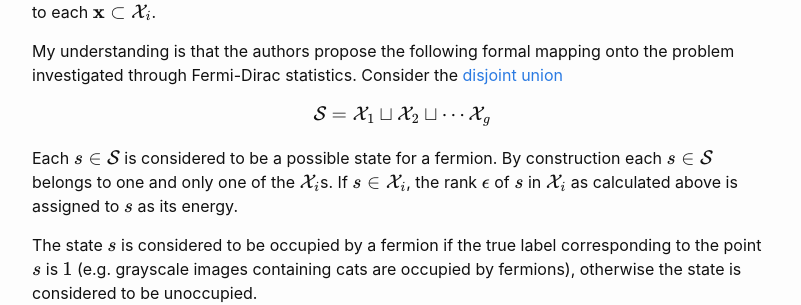
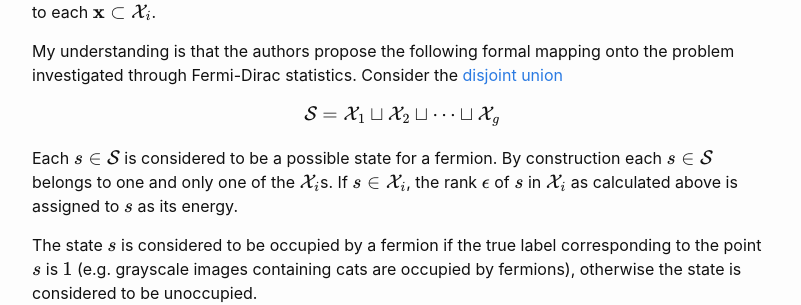
Before and after one commit to steppi/steppi.github.io, a Jekyll site: the page built from _posts/2021-10-01-fermi-dirac.md, in a window 1280 px wide and 900 px high, scrolled down 7852 px. Shown: the part 154-459 px from the top of the window, without its empty margins (238-1039 px from the left). Built offline with Jekyll 4.4.1, drawn with Linux system fonts in a browser that asks for light colours.

Commit message:
Add missing symbol

```diff
--- a/_posts/2021-10-01-fermi-dirac.md
+++ b/_posts/2021-10-01-fermi-dirac.md
@@ -400,7 +400,7 @@ $$\mathbf{x} \subset \mathcal{X_{i}}$$.
 My understanding is that the authors propose the following formal mapping onto the problem investigated
 through Fermi-Dirac statistics. Consider the [disjoint union](https://en.wikipedia.org/wiki/Disjoint_union)
 
-$$\mathcal{S} = \mathcal{X}_1 \sqcup \mathcal{X}_2 \sqcup \cdots \mathcal{X}_g$$
+$$\mathcal{S} = \mathcal{X}_1 \sqcup \mathcal{X}_2 \sqcup \cdots \sqcup \mathcal{X}_g$$
 
 Each $$s \in \mathcal{S}$$ is considered to be a possible state for a fermion.
 By construction each
```
